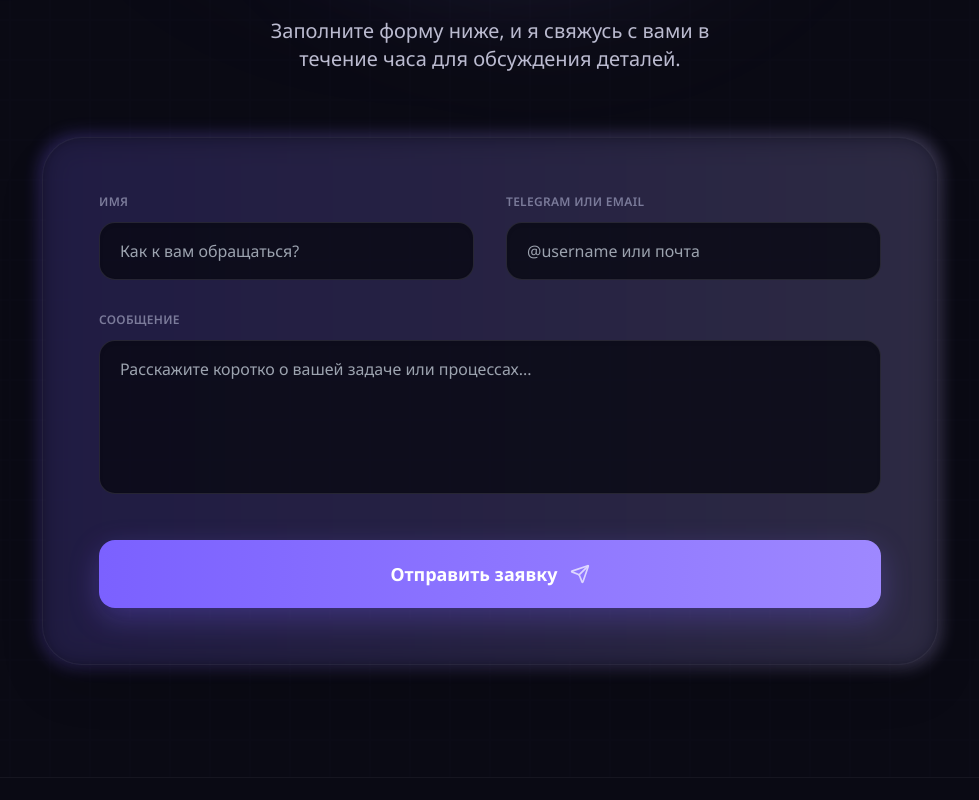
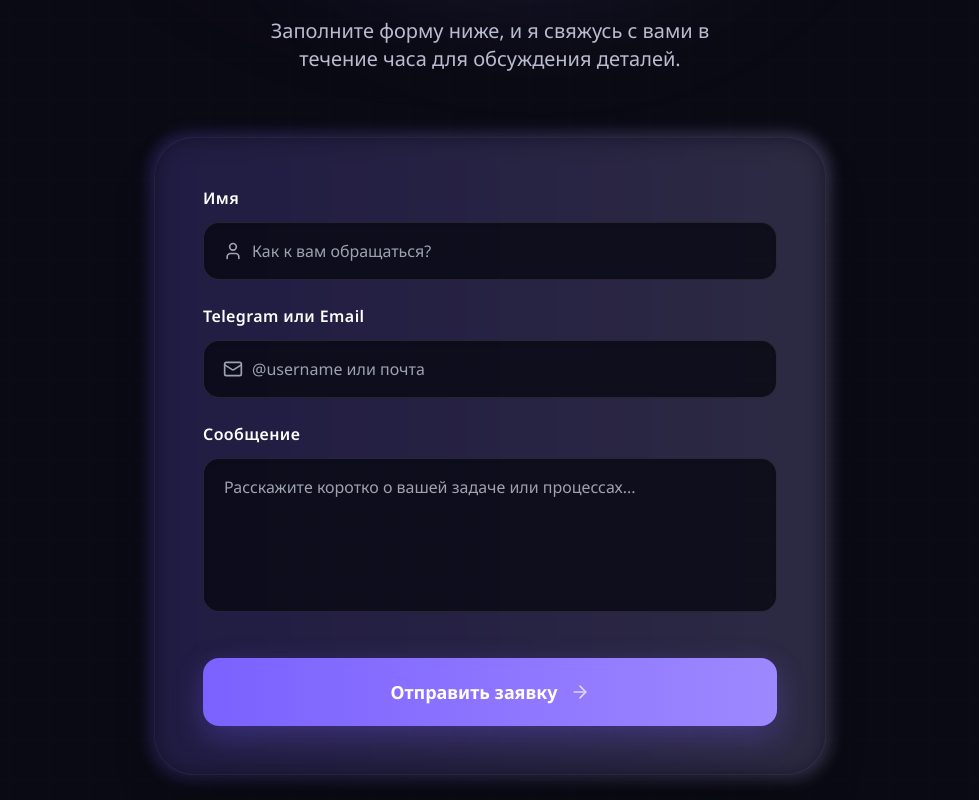
Before and after one commit to elvinvlad/vibe-portfolio, a React (Vite) app: page / in a window 1280 px wide. Shown: the part 4020-4820 px from the top of the page, without its empty margins (150-1129 px from the left). Built offline with nearby package versions, Linux system fonts and the light colour scheme; a web font is replaced by a local one.

Commit message:
style: redesign contact form to be narrower with vertically stacked inputs and icons

```diff
--- a/src/Terminal/components/Contact.jsx
+++ b/src/Terminal/components/Contact.jsx
@@ -1,11 +1,11 @@
 import React from 'react';
 import { motion } from 'framer-motion';
-import { Send } from 'lucide-react';
+import { Send, User, Mail, ArrowRight } from 'lucide-react';
 
 export default function Contact() {
     return (
         <section id="contact" className="py-16 px-6 relative flex flex-col items-center min-h-[60vh]">
-            <div className="max-w-4xl mx-auto w-full z-10">
+            <div className="max-w-2xl mx-auto w-full z-10">
                 <div className="text-center mb-16">
                     <motion.div
                         initial={{ opacity: 0, scale: 0.9 }}
@@ -46,32 +46,41 @@ export default function Contact() {
                     <div className="absolute -inset-1 bg-gradient-to-r from-primary via-[#9E88FF] to-accent rounded-[2.5rem] blur opacity-25 group-hover:opacity-40 transition duration-1000 group-hover:duration-200"></div>
 
                     <form
-                        className="relative bg-dark-card border border-white/10 rounded-[2.5rem] p-10 md:p-14 shadow-2xl glass"
+                        className="relative bg-dark-card border border-white/10 rounded-[2.5rem] p-8 md:p-12 shadow-2xl glass flex flex-col gap-6"
                         onSubmit={(e) => e.preventDefault()}
                     >
-                        <div className="grid grid-cols-1 md:grid-cols-2 gap-8 mb-8">
-                            <div>
-                                <label className="block text-text-small font-semibold mb-3 tracking-wide uppercase text-xs" htmlFor="name">Имя</label>
+                        <div>
+                            <label className="block text-white font-semibold mb-3 tracking-wide" htmlFor="name">Имя</label>
+                            <div className="relative">
+                                <div className="absolute inset-y-0 left-0 pl-5 flex items-center pointer-events-none">
+                                    <User className="text-gray-400 w-5 h-5" />
+                                </div>
                                 <input
                                     type="text"
                                     id="name"
-                                    className="w-full bg-[#0A0A14]/80 border border-white/10 rounded-2xl px-5 py-4 text-white focus:outline-none focus:border-primary focus:ring-1 focus:ring-primary transition-all duration-300 shadow-inner"
+                                    className="w-full bg-[#0A0A14]/80 border border-white/10 rounded-2xl pl-12 pr-5 py-4 text-white focus:outline-none focus:border-primary focus:ring-1 focus:ring-primary transition-all duration-300 shadow-inner"
                                     placeholder="Как к вам обращаться?"
                                 />
                             </div>
-                            <div>
-                                <label className="block text-text-small font-semibold mb-3 tracking-wide uppercase text-xs" htmlFor="email">Telegram или Email</label>
+                        </div>
+
+                        <div>
+                            <label className="block text-white font-semibold mb-3 tracking-wide" htmlFor="email">Telegram или Email</label>
+                            <div className="relative">
+                                <div className="absolute inset-y-0 left-0 pl-5 flex items-center pointer-events-none">
+                                    <Mail className="text-gray-400 w-5 h-5" />
+                                </div>
                                 <input
                                     type="text"
                                     id="email"
-                                    className="w-full bg-[#0A0A14]/80 border border-white/10 rounded-2xl px-5 py-4 text-white focus:outline-none focus:border-primary focus:ring-1 focus:ring-primary transition-all duration-300 shadow-inner"
+                                    className="w-full bg-[#0A0A14]/80 border border-white/10 rounded-2xl pl-12 pr-5 py-4 text-white focus:outline-none focus:border-primary focus:ring-1 focus:ring-primary transition-all duration-300 shadow-inner"
                                     placeholder="@username или почта"
                                 />
                             </div>
                         </div>
 
-                        <div className="mb-10">
-                            <label className="block text-text-small font-semibold mb-3 tracking-wide uppercase text-xs" htmlFor="message">Сообщение</label>
+                        <div className="mb-2">
+                            <label className="block text-white font-semibold mb-3 tracking-wide" htmlFor="message">Сообщение</label>
                             <textarea
                                 id="message"
                                 rows="5"
@@ -82,10 +91,10 @@ export default function Contact() {
 
                         <button
                             type="submit"
-                            className="w-full bg-gradient-to-r from-primary to-primary-light hover:from-primary-light hover:to-accent text-white font-bold py-5 rounded-2xl flex items-center justify-center gap-3 text-lg hover:-translate-y-[2px] transition-all duration-300 shadow-[0_10px_30px_rgba(123,97,255,0.3)] hover:shadow-[0_15px_40px_rgba(123,97,255,0.5)] cursor-pointer"
+                            className="w-full bg-gradient-to-r from-primary to-primary-light hover:from-primary-light hover:to-accent text-white font-bold py-5 rounded-2xl flex items-center justify-center gap-3 text-lg hover:-translate-y-[2px] transition-all duration-300 shadow-[0_10px_30px_rgba(123,97,255,0.3)] hover:shadow-[0_15px_40px_rgba(123,97,255,0.5)] cursor-pointer mt-2"
                         >
                             <span>Отправить заявку</span>
-                            <Send size={20} className="animate-pulse" />
+                            <ArrowRight size={20} className="animate-pulse" />
                         </button>
                     </form>
                 </motion.div>
```
